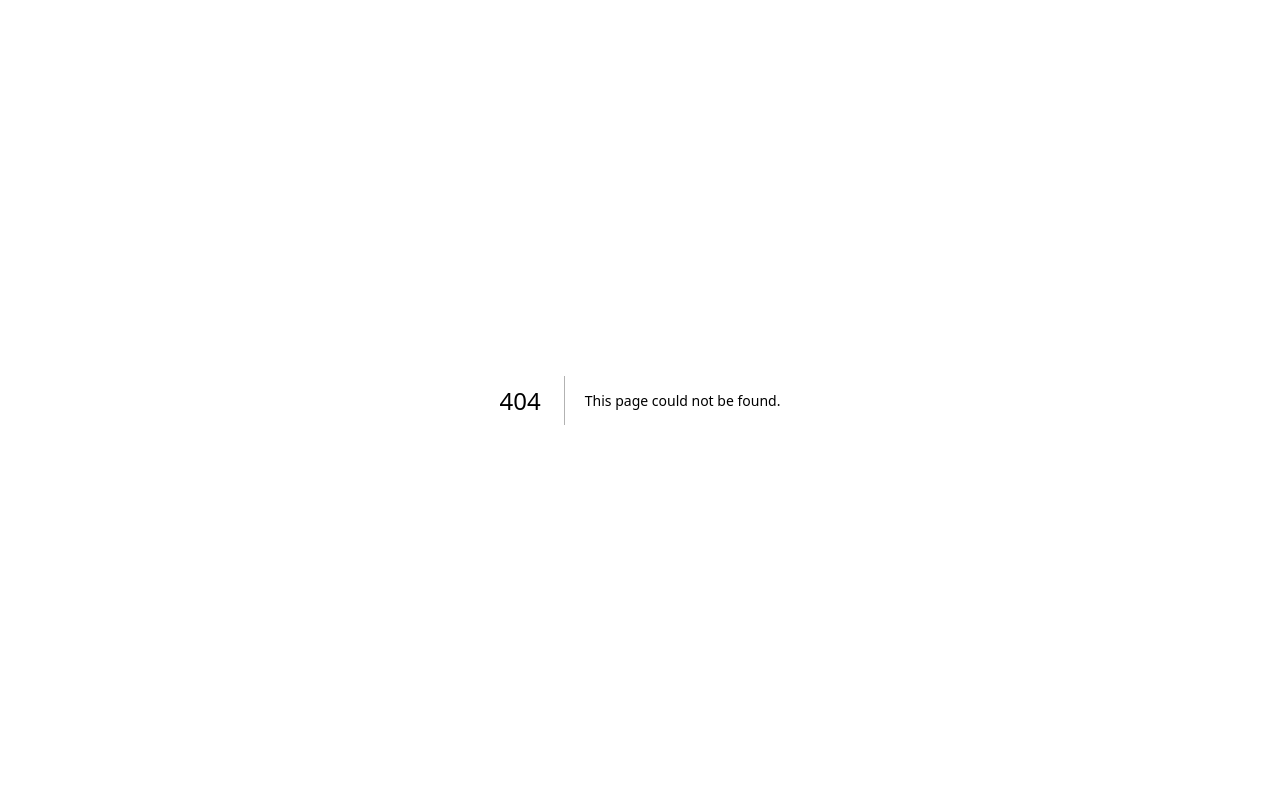
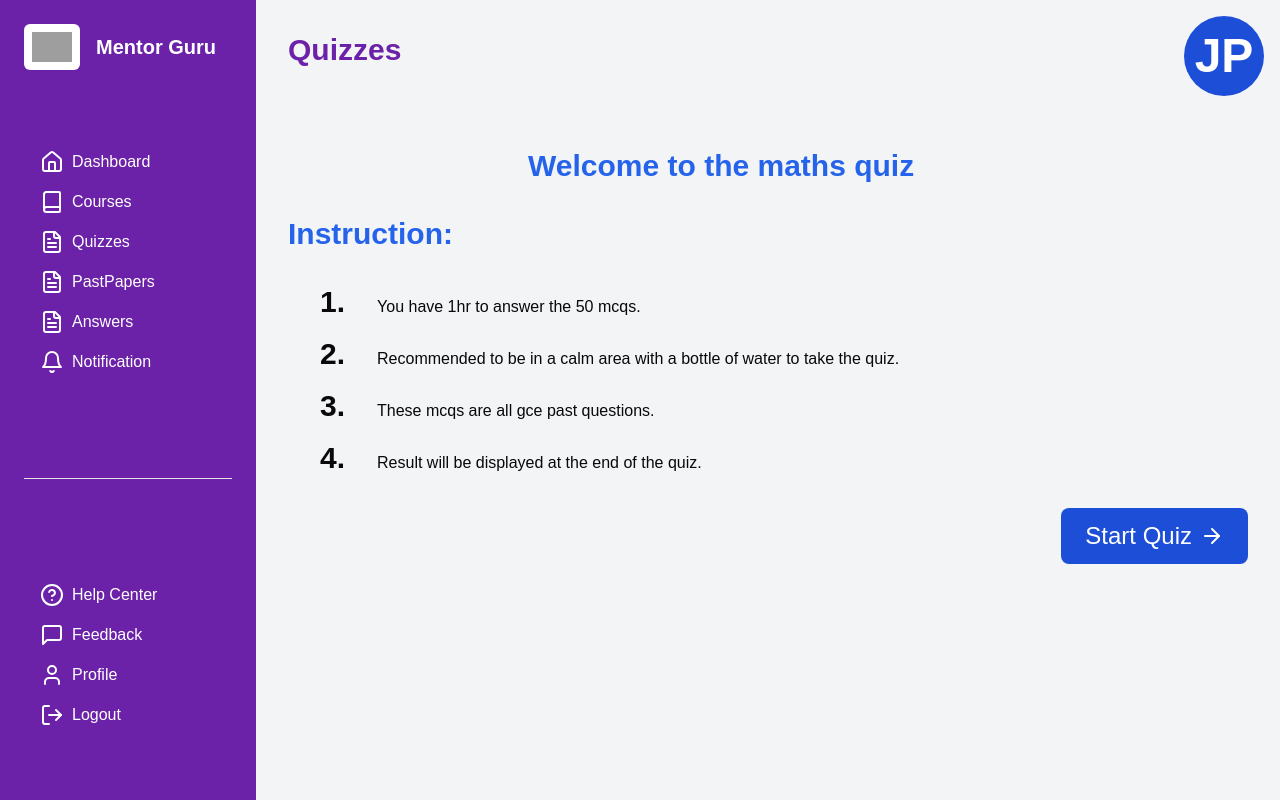
Before and after one commit to jpteks/Mentor-Guru, a Next.js app in the folder client/: page /quizzestart in a window 1280 px wide. Before the commit this address had no page. Built offline with nearby package versions, Linux system fonts and the light colour scheme; grey boxes are pictures that could not be loaded.

Commit message:
quizzestart ok

```diff
--- /dev/null
+++ b/client/app/(quizzestart)/quizzestart/page.tsx
@@ -0,0 +1,132 @@
+import React from 'react';
+import { Home as HomeIcon,
+    Book,
+    FileText,
+    Bell,
+    HelpCircle,
+    MessageSquare,
+    User,
+    LogOut,
+    ArrowRight, } from "lucide-react";
+
+export default function QuizzesPage() {
+  return (
+    <div className="relative flex min-h-screen">
+      {/* Sidebar */}
+      <div className="w-64 bg-purple-800 text-white flex flex-col p-6">
+        <div className="flex items-center mb-8">
+          {/* Logo */}
+          <div className="bg-white p-2 rounded-md">
+            <img
+              src="/logo.png"
+              alt="Mentor Guru Logo"
+              width={40}
+              height={40}
+            />
+          </div>
+          <span className="ml-4 font-bold text-xl">Mentor Guru</span>
+        </div>
+        <nav className="mt-10">
+          <ul>
+            <li>
+              <a href="#" className="flex items-center px-4 py-2 hover:bg-purple-700 rounded">
+              <HomeIcon className="mr-2" />Dashboard
+              </a>
+            </li>
+            <li>
+              <a href="#" className="flex items-center px-4 py-2 hover:bg-purple-700 rounded">
+                <Book className="mr-2" />Courses
+              </a>
+            </li>
+            <li>
+              <a href="#" className="flex items-center px-4 py-2 hover:bg-purple-700 rounded">
+              <FileText className="mr-2" />Quizzes
+              </a>
+            </li>
+            <li>
+              <a href="#" className="flex items-center px-4 py-2 hover:bg-purple-700 rounded">
+              <FileText className="mr-2" />PastPapers
+              </a>
+            </li>
+            <li>
+              <a href="#" className="flex items-center px-4 py-2 hover:bg-purple-700 rounded">
+              <FileText className="mr-2" />Answers
+              </a>
+            </li>
+            <li>
+              <a href="#" className="flex items-center px-4 py-2 hover:bg-purple-700 rounded">
+              <Bell className="mr-2" />Notification
+              </a>
+            </li>
+          </ul>
+        </nav>
+
+        <hr className="my-24" />
+
+        <div>
+          <ul>
+            <li>
+              <a href="#" className="flex items-center px-4 py-2 hover:bg-purple-700 rounded">
+              <HelpCircle className="mr-2" />Help Center
+              </a>
+            </li>
+            <li>
+              <a href="#" className="flex items-center px-4 py-2 hover:bg-purple-700 rounded">
+              <MessageSquare className="mr-2" />Feedback
+              </a>
+            </li>
+            <li>
+              <a href="#" className="flex items-center px-4 py-2 hover:bg-purple-700 rounded">
+              <User className="mr-2" />Profile
+              </a>
+            </li>
+            <li>
+              <a href="#" className="flex items-center px-4 py-2 hover:bg-purple-700 rounded">
+              <LogOut className="mr-2" /> Logout
+              </a>
+            </li>
+          </ul>
+        </div>
+      </div>
+
+      {/* Main Content */}
+      <div className="flex-grow p-8 bg-gray-100 relative">
+        <h1 className="text-3xl font-bold text-purple-800 mb-20">Quizzes</h1>
+        <h2 className="text-3xl font-semibold text-blue-600 mb-8 pl-60">Welcome to the maths quiz</h2>
+        <h2 className="text-3xl font-semibold text-blue-600 mb-8">Instruction:</h2>
+
+        {/* Instruction List */}
+        <ol className=" space-y-4  list-none">
+          <li>
+    <span className="font-bold text-3xl p-8">1.</span>You have 1hr to answer the 50 mcqs.
+  </li>
+  <li >
+  <span className="font-bold text-3xl p-8">2.</span>Recommended to be in a calm area with a bottle of water to take the quiz.
+  </li>
+  <li>
+  <span  className="font-bold text-3xl p-8">3.</span>These mcqs are all gce past questions.
+  </li>
+  <li>
+  <span  className="font-bold text-3xl p-8">4.</span>Result will be displayed at the end of the quiz.
+  </li>
+</ol>
+
+
+        {/* Start Quiz Button */}
+        <div className='flex justify-end '>
+  <button className='flex items-center gap-2 mt-8 text-2xl text-white bg-blue-700 px-6 py-3 rounded-lg hover:bg-blue-800'>
+    Start Quiz
+    <ArrowRight className="w-6 h-6"/>
+  </button>
+</div>
+
+
+
+        {/* JP Badge */}
+        <div className="absolute top-4 right-4 bg-blue-700 text-white font-bold text-5xl w-20 h-20 rounded-full flex items-center justify-center">
+          JP
+        </div>
+      </div>
+    </div>
+  );
+}
```
